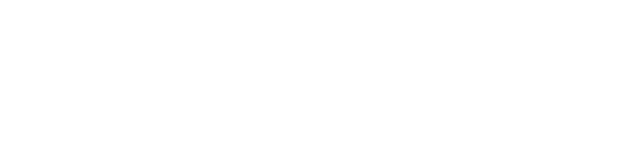
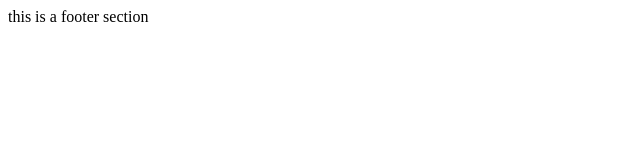
Before and after one commit to kyttyan/beduPYJS, a plain HTML site: page index.html in a window 1280 px wide. Shown: the whole page, without its empty margins (0-640 px from the left). Drawn offline with Linux system fonts and the light colour scheme.

Commit message:
Adding a footer section

```diff
--- a/index.html
+++ b/index.html
@@ -11,4 +11,7 @@
 
     </div>
 </body>
+<footer>
+    this is a footer section
+</footer>
 </html>
```
